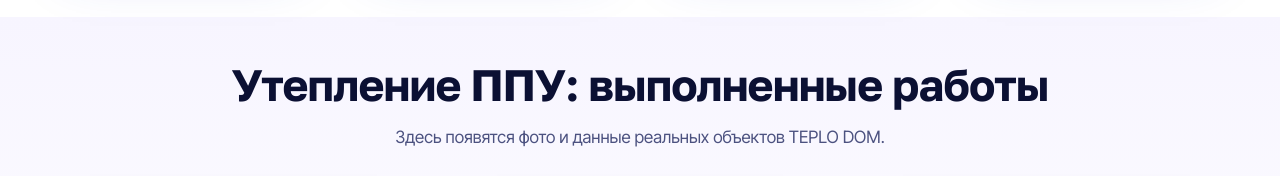
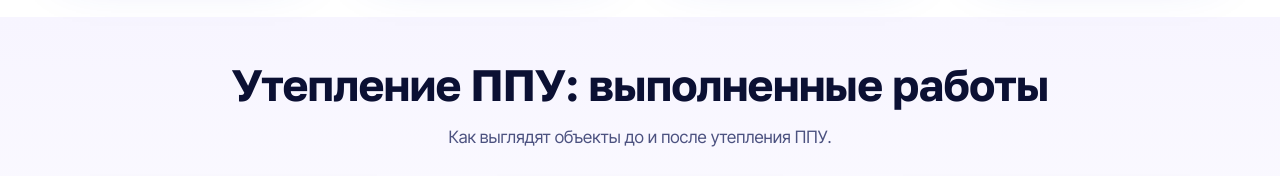
Before and after one commit to kolbay-olx/PPU-Almaty, a plain HTML site: page preview/index.html in a window 1280 px wide. Shown: the part 2220-2396 px from the top of the page. Drawn offline with Linux system fonts and the light colour scheme.

Commit message:
Выполненные работы: новый подзаголовок
Co-Authored-By: Claude Opus 5.5 <noreply@anthropic.com>

```diff
--- a/preview/index.html
+++ b/preview/index.html
@@ -358,7 +358,7 @@ footer .wrap{display:flex;flex-wrap:wrap;justify-content:space-between;gap:12px}
   <!-- Работы -->
   <section class="sec tint" id="works">
     <div class="wrap">
-      <div class="sec-head"><div><h2 data-kk='ППУ-мен жылыту: орындалған жұмыстар'>Утепление ППУ: выполненные работы</h2></div><p class="sub" data-kk='Мұнда TEPLO DOM-ның нақты нысандарының фотолары мен деректері пайда болады.'>Здесь появятся фото и данные реальных объектов TEPLO DOM.</p></div>
+      <div class="sec-head"><div><h2 data-kk='ППУ-мен жылыту: орындалған жұмыстар'>Утепление ППУ: выполненные работы</h2></div><p class="sub" data-kk='Нысандардың ППУ-мен жылытуға дейінгі және кейінгі көрінісі.'>Как выглядят объекты до и после утепления ППУ.</p></div>
       <div class="grid3">
         <article class="card work"><div class="ph ba"><img src="img/work-01.jpg" alt="Утепление чердака ППУ: до и после" data-kk-alt="Шатыр астын ППУ-мен жылыту: дейін және кейін" loading="lazy"><span class="tag l" data-kk='Дейін'>До</span><span class="tag r" data-kk='Кейін'>После</span></div></article>
         <article class="card work"><div class="ph ba"><img src="img/work-07.jpg" alt="Утепление плоской крыши ППУ: до и после" data-kk-alt="Тегіс шатырды ППУ-мен жылыту: дейін және кейін" loading="lazy"><span class="tag l" data-kk='Дейін'>До</span><span class="tag r" data-kk='Кейін'>После</span></div></article>
```
